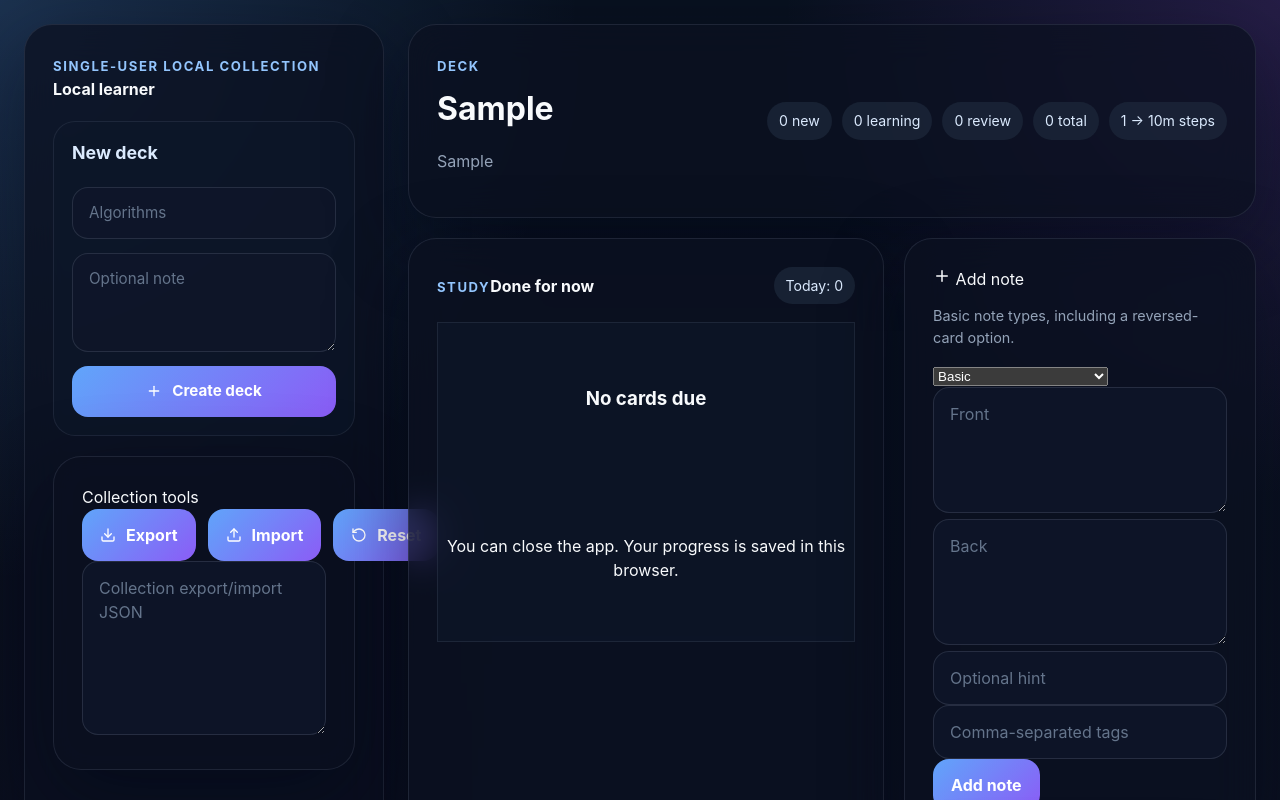
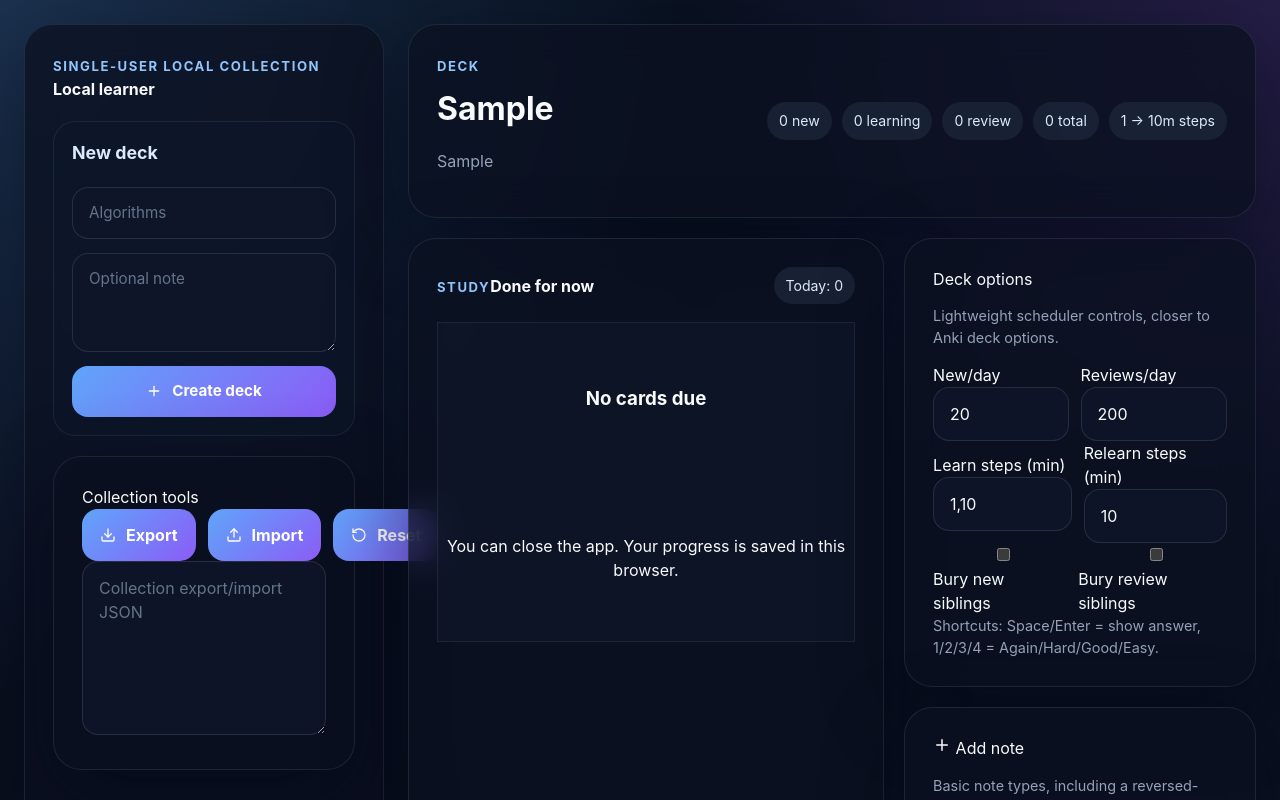
Before and after one commit to acashmoney-aura/anki-anywhere, a React (Vite) app: page / in a window 1280 px wide. Both pictures are taken after typing "Sample", "Sample" into the empty fields and a click on the button "Create deck". Shown: the top 800 px of the page. Built offline with nearby package versions, Linux system fonts and the light colour scheme.

Commit message:
feat: add deck options browser and review shortcuts

```diff
--- a/src/App.tsx
+++ b/src/App.tsx
@@ -1,11 +1,12 @@
-import { useMemo, useState } from "react";
+import { useEffect, useMemo, useState } from "react";
 import Papa from "papaparse";
 import { AnimatePresence, motion } from "framer-motion";
-import { BookOpen, Download, Import, LoaderCircle, Plus, RotateCcw, Upload } from "lucide-react";
+import { BookOpen, Download, Import, LoaderCircle, Pencil, Plus, RotateCcw, Trash2, Upload } from "lucide-react";
 import {
   addNote,
   answerCard,
   createDeck,
+  deleteCard,
   exportCollection,
   getDeck,
   getStudySession,
@@ -15,6 +16,8 @@ import {
   listDecks,
   revealCurrentCard,
   resetCollection,
+  updateCard,
+  updateDeckConfig,
   useCollection,
 } from "./localStore";
 import type { NoteType, Rating } from "./localStore";
@@ -159,13 +162,52 @@ function DeckWorkspace({ deckId, summary }: { deckId: string; summary: Deck }) {
   const [noteStatus, setNoteStatus] = useState<string | null>(null);
   const [importText, setImportText] = useState("");
   const [importStatus, setImportStatus] = useState<string | null>(null);
+  const [browserQuery, setBrowserQuery] = useState("");
+  const [editingCardId, setEditingCardId] = useState<string | null>(null);
+  const [editFront, setEditFront] = useState("");
+  const [editBack, setEditBack] = useState("");
+  const [editHint, setEditHint] = useState("");
+  const [editTags, setEditTags] = useState("");
+
+  const currentCard = study?.currentCard;
+  const revealed = study?.session?.revealed ?? false;
+
+  const filteredCards = useMemo(() => {
+    const cards = deckData?.cards ?? [];
+    const query = browserQuery.trim().toLowerCase();
+    if (!query) return cards;
+    return cards.filter((card: any) =>
+      [card.front, card.back, card.hint ?? "", ...(card.tags ?? [])].join(" ").toLowerCase().includes(query),
+    );
+  }, [browserQuery, deckData?.cards]);
+
+  useEffect(() => {
+    function onKeyDown(event: KeyboardEvent) {
+      const target = event.target as HTMLElement | null;
+      const tag = target?.tagName?.toLowerCase();
+      if (tag === "input" || tag === "textarea" || tag === "select") return;
+      if (!currentCard) return;
+      if (!revealed && (event.key === " " || event.key.toLowerCase() === "enter")) {
+        event.preventDefault();
+        revealCurrentCard(deckId, currentCard._id, true);
+        return;
+      }
+      if (revealed) {
+        const ratingMap: Record<string, Rating> = { "1": "again", "2": "hard", "3": "good", "4": "easy" };
+        const rating = ratingMap[event.key];
+        if (rating) {
+          event.preventDefault();
+          answerCard(deckId, currentCard._id, rating);
+        }
+      }
+    }
+    window.addEventListener("keydown", onKeyDown);
+    return () => window.removeEventListener("keydown", onKeyDown);
+  }, [currentCard, revealed, deckId]);
 
   if (!deckData || !study) {
     return <div className="centered"><LoaderCircle className="spin" /></div>;
   }
-
-  const currentCard = study.currentCard;
-  const revealed = study.session?.revealed ?? false;
 
   return (
     <div className="workspace-stack">
@@ -261,6 +303,72 @@ function DeckWorkspace({ deckId, summary }: { deckId: string; summary: Deck }) {
         <section className="manage-panel">
           <div className="glass import-panel">
             <div className="section-title">
+              <span>Deck options</span>
+            </div>
+            <p className="muted small">Lightweight scheduler controls, closer to Anki deck options.</p>
+            <div className="inline-actions mobile-stack">
+              <label>
+                New/day
+                <input
+                  type="number"
+                  value={study.deckConfig.newCardsPerDay}
+                  onChange={(e) => updateDeckConfig(deckId, { newCardsPerDay: Math.max(0, Number(e.target.value) || 0) })}
+                />
+              </label>
+              <label>
+                Reviews/day
+                <input
+                  type="number"
+                  value={study.deckConfig.reviewsPerDay}
+                  onChange={(e) => updateDeckConfig(deckId, { reviewsPerDay: Math.max(0, Number(e.target.value) || 0) })}
+                />
+              </label>
+            </div>
+            <div className="inline-actions mobile-stack">
+              <label>
+                Learn steps (min)
+                <input
+                  value={study.deckConfig.learnSteps.join(",")}
+                  onChange={(e) => {
+                    const steps = e.target.value.split(",").map((v) => Number(v.trim())).filter((v) => Number.isFinite(v) && v > 0);
+                    if (steps.length) updateDeckConfig(deckId, { learnSteps: steps });
+                  }}
+                />
+              </label>
+              <label>
+                Relearn steps (min)
+                <input
+                  value={study.deckConfig.relearnSteps.join(",")}
+                  onChange={(e) => {
+                    const steps = e.target.value.split(",").map((v) => Number(v.trim())).filter((v) => Number.isFinite(v) && v > 0);
+                    if (steps.length) updateDeckConfig(deckId, { relearnSteps: steps });
+                  }}
+                />
+              </label>
+            </div>
+            <div className="inline-actions mobile-stack">
+              <label>
+                <input
+                  type="checkbox"
+                  checked={study.deckConfig.buryNew}
+                  onChange={(e) => updateDeckConfig(deckId, { buryNew: e.target.checked })}
+                />
+                Bury new siblings
+              </label>
+              <label>
+                <input
+                  type="checkbox"
+                  checked={study.deckConfig.buryReviews}
+                  onChange={(e) => updateDeckConfig(deckId, { buryReviews: e.target.checked })}
+                />
+                Bury review siblings
+              </label>
+            </div>
+            <div className="muted small">Shortcuts: Space/Enter = show answer, 1/2/3/4 = Again/Hard/Good/Easy.</div>
+          </div>
+
+          <div className="glass import-panel">
+            <div className="section-title">
               <span><Plus size={18} /> Add note</span>
             </div>
             <p className="muted small">Basic note types, including a reversed-card option.</p>
@@ -334,20 +442,58 @@ function DeckWorkspace({ deckId, summary }: { deckId: string; summary: Deck }) {
           </div>
 
           <div className="glass library-panel">
-            <div className="section-title">Cards</div>
+            <div className="section-title">Browser</div>
             <div className="library-meta">
               <span>{deckData.cards.length} saved</span>
               <span>{deckData.cards.filter((card: any) => card.state?.phase === "review").length} review</span>
               <span>{deckData.cards.filter((card: any) => card.isDue).length} due</span>
             </div>
+            <input value={browserQuery} onChange={(e) => setBrowserQuery(e.target.value)} placeholder="Search cards, tags, hints" />
             <div className="card-list">
-              {deckData.cards.slice(0, 100).map((card: any) => (
+              {filteredCards.slice(0, 100).map((card: any) => (
                 <div className="card-row" key={card._id}>
-                  <div>
-                    <strong>{card.front}</strong>
-                    <p>{card.back}</p>
+                  <div style={{ flex: 1 }}>
+                    {editingCardId === card._id ? (
+                      <>
+                        <textarea value={editFront} onChange={(e) => setEditFront(e.target.value)} rows={2} placeholder="Front" />
+                        <textarea value={editBack} onChange={(e) => setEditBack(e.target.value)} rows={2} placeholder="Back" />
+                        <input value={editHint} onChange={(e) => setEditHint(e.target.value)} placeholder="Hint" />
+                        <input value={editTags} onChange={(e) => setEditTags(e.target.value)} placeholder="Comma-separated tags" />
+                        <div className="inline-actions mobile-stack">
+                          <button className="primary-button" onClick={() => {
+                            updateCard(card._id, { front: editFront, back: editBack, hint: editHint, tags: editTags.split(',').map((tag) => tag.trim()).filter(Boolean) });
+                            setEditingCardId(null);
+                          }}>Save</button>
+                          <button className="primary-button" onClick={() => setEditingCardId(null)}>Cancel</button>
+                        </div>
+                      </>
+                    ) : (
+                      <>
+                        <strong>{card.front}</strong>
+                        <p>{card.back}</p>
+                        <p className="muted small">{card.tags?.join(' • ') || 'No tags'}</p>
+                      </>
+                    )}
                   </div>
-                  <span className={`phase-tag ${card.state?.phase ?? "new"}`}>{card.templateOrdinal ? `card ${card.templateOrdinal + 1} · ` : ""}{card.state?.phase ?? "new"}</span>
+                  <div className="inline-actions mobile-stack">
+                    <span className={`phase-tag ${card.state?.phase ?? "new"}`}>{card.templateOrdinal ? `card ${card.templateOrdinal + 1} · ` : ""}{card.state?.phase ?? "new"}</span>
+                    {editingCardId !== card._id ? (
+                      <>
+                        <button className="icon-button" aria-label="Edit card" onClick={() => {
+                          setEditingCardId(card._id);
+                          setEditFront(card.front);
+                          setEditBack(card.back);
+                          setEditHint(card.hint ?? '');
+                          setEditTags((card.tags ?? []).join(', '));
+                        }}><Pencil size={14} /></button>
+                        <button className="icon-button" aria-label="Delete card" onClick={() => {
+                          if (!confirm('Delete this card?')) return;
+                          deleteCard(card._id);
+                          if (editingCardId === card._id) setEditingCardId(null);
+                        }}><Trash2 size={14} /></button>
+                      </>
+                    ) : null}
+                  </div>
                 </div>
               ))}
             </div>
--- a/src/localStore.ts
+++ b/src/localStore.ts
@@ -687,6 +687,42 @@ export function answerCard(deckId: string, cardId: string, rating: Rating) {
   return schedule;
 }
 
+export function updateDeckConfig(deckId: string, patch: Partial<DeckConfig>) {
+  updateCollection((collection) => {
+    const deck = collection.decks.find((item) => item._id === deckId);
+    if (!deck) throw new Error("Deck not found");
+    deck.config = { ...deck.config, ...patch };
+    deck.updatedAt = Date.now();
+  });
+}
+
+export function updateCard(cardId: string, patch: { front?: string; back?: string; hint?: string; tags?: string[] }) {
+  updateCollection((collection) => {
+    const card = collection.cards.find((item) => item._id === cardId);
+    if (!card) throw new Error("Card not found");
+    if (typeof patch.front === "string") card.front = patch.front.trim();
+    if (typeof patch.back === "string") card.back = patch.back.trim();
+    if (typeof patch.hint === "string") card.hint = patch.hint.trim() || undefined;
+    if (Array.isArray(patch.tags)) card.tags = patch.tags.map((tag) => tag.trim()).filter(Boolean);
+    card.updatedAt = Date.now();
+  });
+}
+
+export function deleteCard(cardId: string) {
+  updateCollection((collection) => {
+    const card = collection.cards.find((item) => item._id === cardId);
+    if (!card) return;
+    collection.cards = collection.cards.filter((item) => item._id !== cardId);
+    collection.studyStates = collection.studyStates.filter((item) => item.cardId !== cardId);
+    collection.reviewLogs = collection.reviewLogs.filter((item) => item.cardId !== cardId);
+    collection.studySessions = collection.studySessions.map((session) => session.currentCardId === cardId ? { ...session, currentCardId: undefined, revealed: false, revealedAt: undefined } : session);
+    const remainingNoteCards = collection.cards.filter((item) => item.deckId === card.deckId && item.noteId === card.noteId);
+    if (!remainingNoteCards.length) {
+      collection.reviewLogs = collection.reviewLogs.filter((item) => item.deckId !== card.deckId || item.cardId !== cardId);
+    }
+  });
+}
+
 export function exportCollection() {
   return JSON.stringify(loadCollection(), null, 2);
 }
```
Also changed, not shown: scripts/e2e-local-first.mjs (+7 -2 lines), 1 other file (tests, documents, lock files or other folders).
